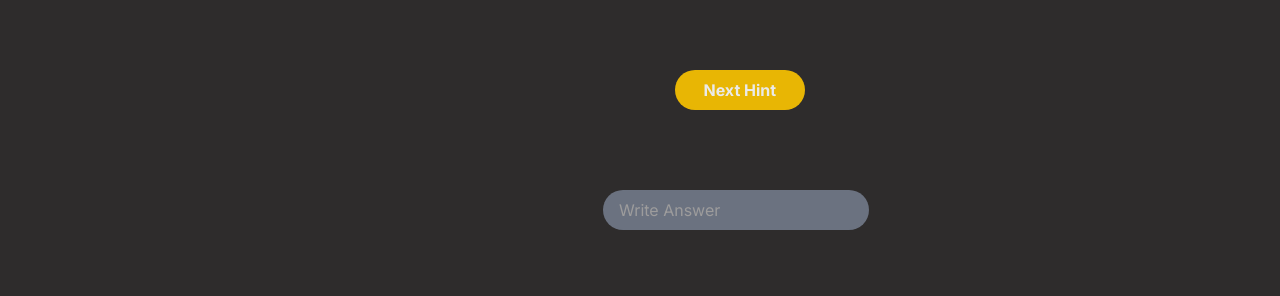
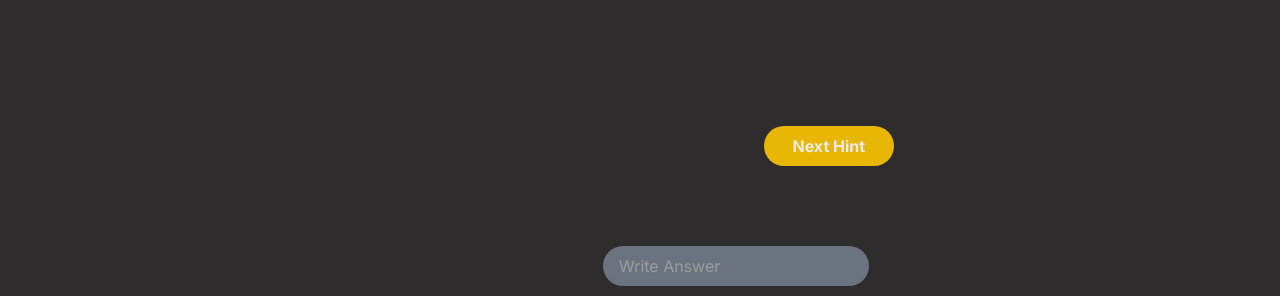
Before and after one commit to moki1202/pokemon-platform, a Next.js app: page /how-to-play in a window 1280 px wide. Both pictures are taken after a click on the button "Play". Shown: the part 470-766 px from the top of the page. Built offline with nearby package versions, Linux system fonts and the light colour scheme.

Commit message:
fix API bug

```diff
--- a/components/pokemon-fusion.tsx
+++ b/components/pokemon-fusion.tsx
@@ -46,7 +46,7 @@
             <div key={index} dangerouslySetInnerHTML={{ __html: part }} />
           ))}
         </div>
-        <div className='flex justify-center ml-[4rem] mt-[6rem]'>
+        <div className='flex justify-end mt-[13rem] ml-[5rem]'>
           <button
             onClick={handleClick}
             className='button-color px-4 py-2 rounded-full text-white font-bold w-[130px] mb-[5rem]'
```
